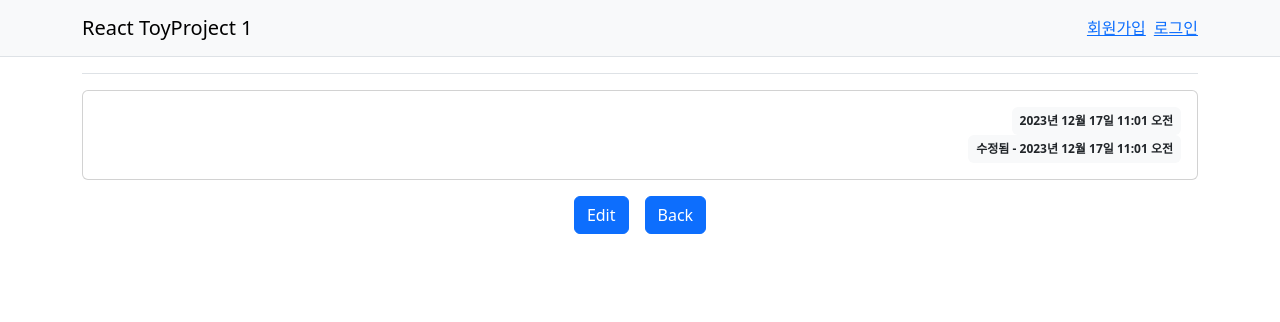
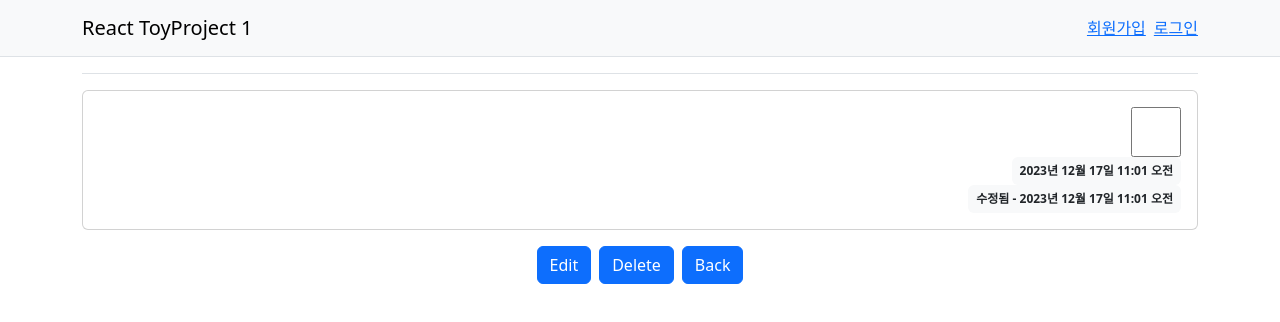
Before and after one commit to gkwk/react_toyproject_1, a React (Create React App) app: page /todo/1 in a window 1280 px wide. Shown: the top 322 px of the page. Built offline with nearby package versions, Linux system fonts and the light colour scheme; no server answers.

Commit message:
[feat] todo 완료여부 수정 기능 추가

```diff
--- a/src/components/jsx/ToDoDetail.jsx
+++ b/src/components/jsx/ToDoDetail.jsx
@@ -6,10 +6,19 @@ import moment from 'moment/min/moment-with-locales';
 import FastApi from '../../api/FastApi';
 import Header from './Header';
 
+import "../css/Custom.css"
+
 function ToDoDetail() {
   const { id } = useParams();
 
   const [toDoDetail, set_toDoDetail] = useState({});
+  const [toDoIsFinished, set_toDoIsFinished] = useState(false);
+
+  function changeToDoIsFinished(event) {
+    set_toDoIsFinished(() => (event.target.checked))
+    const params = { todo_name: toDoDetail.todo_name, text: toDoDetail.text, todoId: id, is_finished : event.target.checked };
+    updateTodo(params);
+  }
 
   const navigate = useNavigate();
 
@@ -29,13 +38,48 @@ function ToDoDetail() {
     );
   }
 
+  function updateTodo(params) {
+    FastApi(
+      'PUT',
+      `api/todo/update`,
+      null,
+      params,
+      (json) => {
+      },
+      (json) => {
+        set_errorDetail(json);
+      },
+			true
+    );
+  }
+
+  function deleteTodo(event) {
+    event.preventDefault();
+
+    FastApi(
+      'DELETE',
+      `api/todo/delete`,
+      null,
+      { todoId: id },
+      (json) => {
+        navigate(`/`)
+      },
+      (json) => {
+        set_errorDetail(json);
+      },
+			true
+    );
+  }
+
   function detailToDo() {
     return (
       <Fragment key={toDoDetail.id}>
-        <h2 className="border-bottom py-2">{toDoDetail.todo_name}</h2>
+        <h2 className="border-bottom py-2 custom-title">{toDoDetail.todo_name}</h2>
         <div className="card my-3">
           <div className="card-body">
-            <div className="card-text">{toDoDetail.text}</div>
+            <div className="d-flex justify-content-end">
+              <input  type="checkbox" checked={toDoIsFinished || false} onChange={changeToDoIsFinished} style={{width:"50px",height:"50px"}}/>
+            </div>
             <div className="d-flex justify-content-end">
               <div className="badge bg-light text-dark p-2">
                 {moment(toDoDetail.create_date).format(
@@ -50,6 +94,7 @@ function ToDoDetail() {
                 )}
               </div>
             </div>
+            <div className="card-text">{toDoDetail.text}</div>
           </div>
         </div>
       </Fragment>
@@ -60,21 +105,31 @@ function ToDoDetail() {
     getToDoDetail();
   }, []);
 
+  useEffect(() => {
+    set_toDoIsFinished(toDoDetail.is_finished);
+  }, [toDoDetail]);
+
   return (
     <Fragment>
       <Header />
       <div className="container">
         {detailToDo()}
 
-        <div className="text-center">
-          <Link to={`/todo/edit/${id}`}>
-            <button className="btn btn-primary">Edit</button>
-          </Link>
-
-          <Link to={'/'} className='ps-3'>
-            <button className="btn btn-primary">Back</button>
-          </Link>
-        </div>
+        <ul className="d-flex flex-nowrap justify-content-center list-unstyled">
+          <li>
+            <Link to={`/todo/edit/${id}`}>
+              <button className="btn btn-primary">Edit</button>
+            </Link>
+          </li>
+          <li className='ps-2'>
+            <button className="btn btn-primary" onClick={deleteTodo}>Delete</button>
+          </li>
+          <li className='ps-2'>
+            <Link to={'/'}>
+              <button className="btn btn-primary">Back</button>
+            </Link>
+          </li>
+        </ul>
       </div>
     </Fragment>
   );
```
